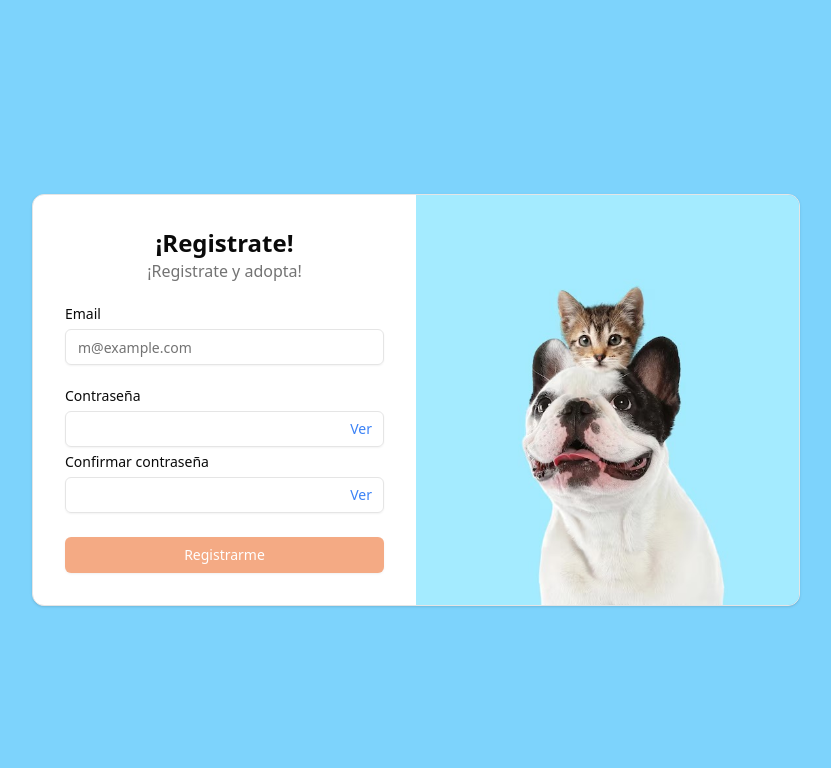
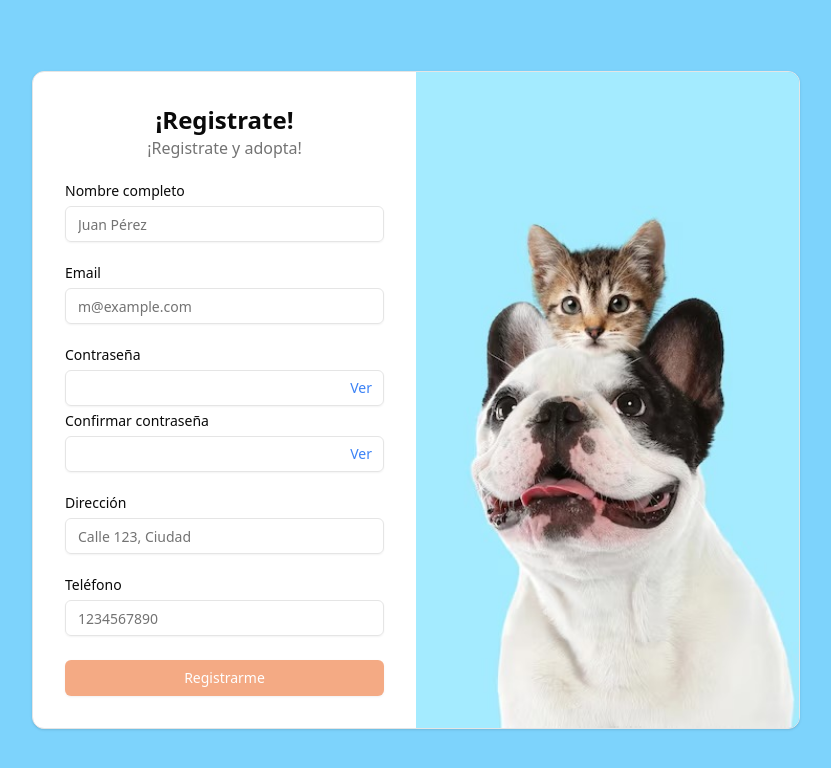
Before and after one commit to TitansDevOps/client, a Next.js app: page /register in a window 1280 px wide. Shown: the top 768 px of the page, without its empty margins (224-1055 px from the left). Built offline with nearby package versions, Linux system fonts and the light colour scheme.

Commit message:
feat: register connected

```diff
--- a/components/register-form.js
+++ b/components/register-form.js
@@ -1,13 +1,18 @@
 "use client";
 import { cn } from "@/lib/utils";
 import { Card, CardContent } from "@/components/ui/card";
-import { useState } from "react";
+import { useEffect, useState } from "react";
 
 import styles from "../styles/globals.css";
 import { AuthForm, PasswordForm } from "./passwordForm";
 import { EmailForm } from "./emailForm";
 import { Button } from "@/components/ui/button";
 import { useRouter } from "next/navigation";
+import { apiPost } from "@/utils/api";
+import { Label } from "@/components/ui/label";
+import { Input } from "@/components/ui/input";
+
+
 
 import { ToastMessage } from "@/components/ui/toast";
 
@@ -15,14 +20,18 @@ export function RegisterForm({ className, ...props }) {
   const router = useRouter();
 
   const [registerForm, setRegisterForm] = useState({
+    fullName: "",
     email: "",
     password: "",
+    address: "",
+    phone: ""
   });
   const [toastData, setToastData] = useState(null);
+  const [isFormValid, setIsValidForm] = useState(false);
 
-  const handleSubmitPassword = (password) => {
-    console.log("password", password);
-    setRegisterForm({ ...registerForm, password });
+  const handleSubmitFullName = (e) => {
+    const fullName = e.target.value;
+    setRegisterForm({ ...registerForm, fullName });
   };
 
   const handleSubmitEmail = (email) => {
@@ -30,29 +39,74 @@ export function RegisterForm({ className, ...props }) {
     setRegisterForm({ ...registerForm, email });
   };
 
+  const handleSubmitPassword = (password) => {
+    console.log("password", password);
+    setRegisterForm({ ...registerForm, password });
+  };
+
+  const handleSubmitAddress = (e) => {
+    const address = e.target.value;
+    setRegisterForm({ ...registerForm, address });
+  };
+
+    const handleSubmitPhone = (e) => {
+      const phone = e.target.value;
+    setRegisterForm({ ...registerForm, phone });
+  };
+
+
   const isEmailValid = /^[A-Z0-9._%+-]+@[A-Z0-9.-]+\.[A-Z]{2,}$/i.test(
     registerForm.email,
   );
-  const isFormValid = registerForm.password && isEmailValid;
+  useEffect(() => {
+    const allFieldsFilled =
+      registerForm.fullName &&
+      registerForm.email &&
+      registerForm.password &&
+      registerForm.address &&
+      registerForm.phone;
 
-  const handleSubmit = (e) => {
+    if (allFieldsFilled && isEmailValid) {
+      setIsValidForm(true);
+    } else {
+      setIsValidForm(false);
+    }
+  }, [registerForm, isEmailValid]);
+
+
+  const handleSubmit = async (e) => {
     e.preventDefault();
     if (!isFormValid) return;
+    setIsValidForm(false);
+    //FIXME::llamar al endpoint de registro de usuario - borrar el console.log el setToasData despues de validar la respuesta del request
+      try {
+        console.log("Llamando al api:");
 
-    //FIXME::llamar al endpoint de registro de usuario - borrar el console.log el setToasData despues de validar la respuesta del request
-    console.log(registerForm.email, registerForm.password);
+        const response = await apiPost("/auth/register", registerForm);
+        console.log(response);
 
-    if (1 == 3) {
+        if (response.status === 201) {
           setToastData({
-        message: "Usuario registrado con éxito",
+            message: response.data.message,
             type: "success",
             onClose: () => router.push("/login"),
           });
         } else {
+          setIsValidForm(false);
           setToastData({
-        message: "Error al registrar el usuario",
+            message: response.data.message,
             type: "error",
-        onClose: () => router.push("/login"),
+            onClose: () => {},
+          });
+        }
+
+      } catch (error) {
+        setIsValidForm(true);
+        console.log(error)
+        setToastData({
+          message: "Error al registrar el usuario. Inténtalo nuevamente.",
+          type: "error",
+          onClose: () => {},
         });
       }
     };
@@ -76,8 +130,49 @@ export function RegisterForm({ className, ...props }) {
                   ¡Registrate y adopta!
                 </p>
               </div>
+
+               {/* Full Name */}
+              <div className="grid gap-2">
+                <Label htmlFor="fullname">Nombre completo</Label>
+                <Input
+                  id="fullname"
+                  type="text"
+                  placeholder="Juan Pérez"
+                  required
+                  value={registerForm.fullName}
+                  onChange={handleSubmitFullName}
+                />
+              </div>
+
+
               <EmailForm onSubmit={handleSubmitEmail} />
               <PasswordForm onSubmit={handleSubmitPassword} />
+
+              {/* Address */}
+              <div className="grid gap-2">
+                <Label htmlFor="address">Dirección</Label>
+                <Input
+                  id="address"
+                  type="text"
+                  placeholder="Calle 123, Ciudad"
+                  required
+                  value={registerForm.address}
+                  onChange={handleSubmitAddress  }
+                />
+              </div>
+
+              {/* Phone */}
+              <div className="grid gap-2">
+                <Label htmlFor="phone">Teléfono</Label>
+                <Input
+                  id="phone"
+                  type="tel"
+                  placeholder="1234567890"
+                  required
+                  value={registerForm.phone}
+                  onChange={handleSubmitPhone}
+                />
+              </div>
 
               <Button
                 type="submit"
--- a/package.json
+++ b/package.json
@@ -13,7 +13,7 @@
   "dependencies": {
     "@radix-ui/react-label": "^2.1.2",
     "@radix-ui/react-slot": "^1.1.2",
-    "axios": "^1.7.9",
+    "axios": "^1.8.4",
     "class-variance-authority": "^0.7.1",
     "clsx": "^2.1.1",
     "lucide-react": "^0.477.0",
--- /dev/null
+++ b/utils/api.js
@@ -0,0 +1,48 @@
+import axios from "axios";
+
+export const apiUrl = (path) => {
+  const BASE_URL = process.env.NEXT_PUBLIC_API_URL;
+
+  if (!BASE_URL) {
+    console.error("Error: NEXT_PUBLIC_API_URL no está definido en .env");
+    throw new Error("Falta la variable de entorno: NEXT_PUBLIC_API_URL");
+  }
+
+  return `${BASE_URL}${path}`;
+};
+
+// 🔹 Función principal para peticiones personalizadas
+export const apiRequest = async (
+  method,
+  path,
+  data
+) => {
+  try {
+    console.log(method)
+    console.log(path)
+    console.log(data)
+    const response = await axios({
+      method,
+      url: apiUrl(path),
+      data: method !== "GET" ? data : undefined, // Evitar enviar `data` en GET
+      headers: {
+        "Content-Type": "application/json",
+      },
+    });
+    console.log(response)
+    return response; // ✅ Retornamos solo los datos
+  } catch (error) {
+    console.log(error)
+    console.error(`Error en ${method} ${path}:`, error?.response?.status || "?", error?.response?.data || "Sin detalles");
+    return {
+        status: error?.response?.status || 500,
+        data: error?.response?.data || { message: "Error desconocido en la API" },
+      };
+  }
+};
+
+// 🔹 Funciones específicas para cada método HTTP
+export const apiGet = async (path) => apiRequest("GET", path);
+export const apiPost = async (path, data) => apiRequest("POST", path, data);
+export const apiPut = async (path, data) => apiRequest("PUT", path, data);
+export const apiDelete = async (path) => apiRequest("DELETE", path);
```
Also changed, not shown: 2 other files (tests, documents, lock files or other folders). Lines whose indentation alone changed are shown as unchanged.
